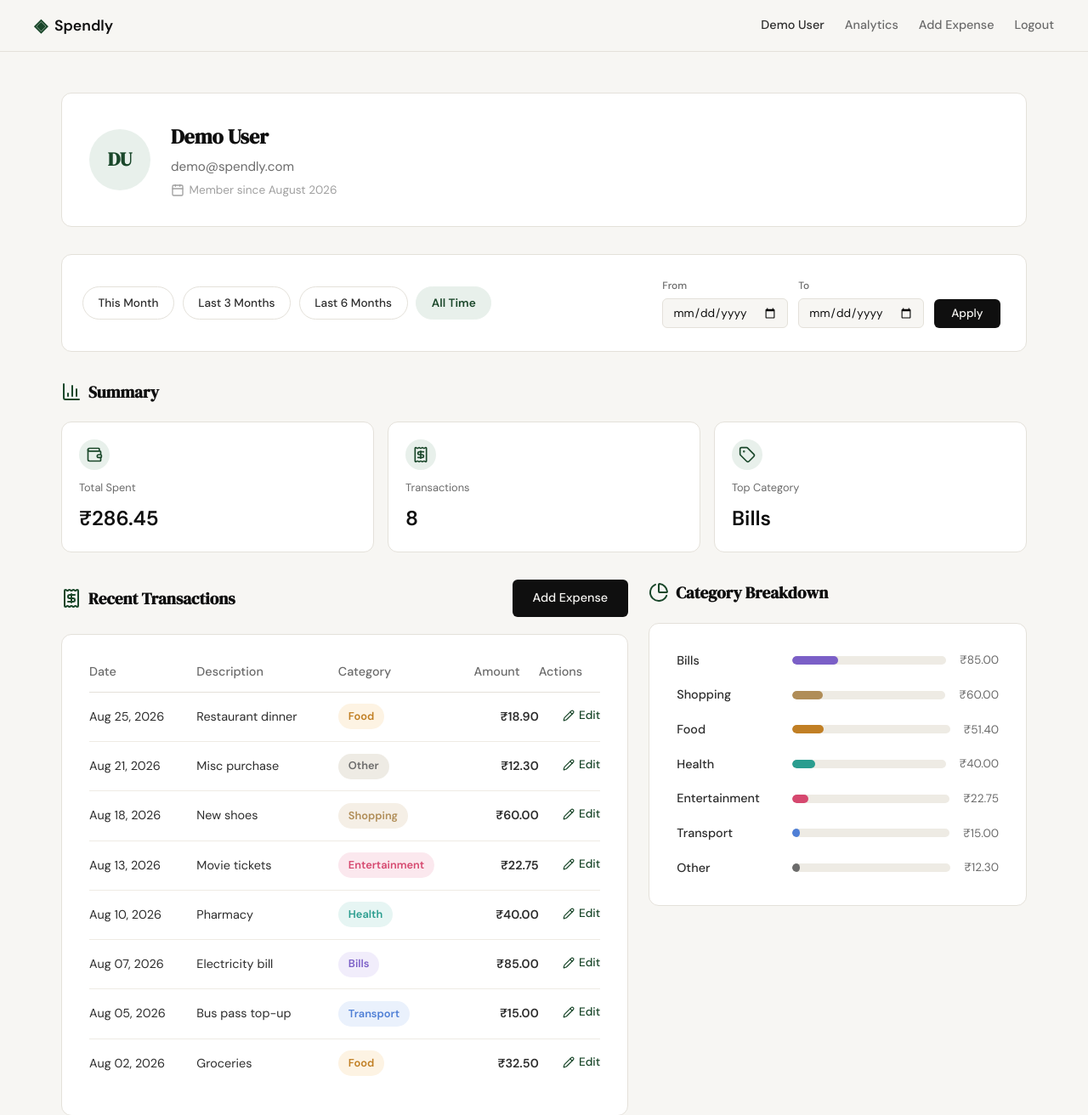
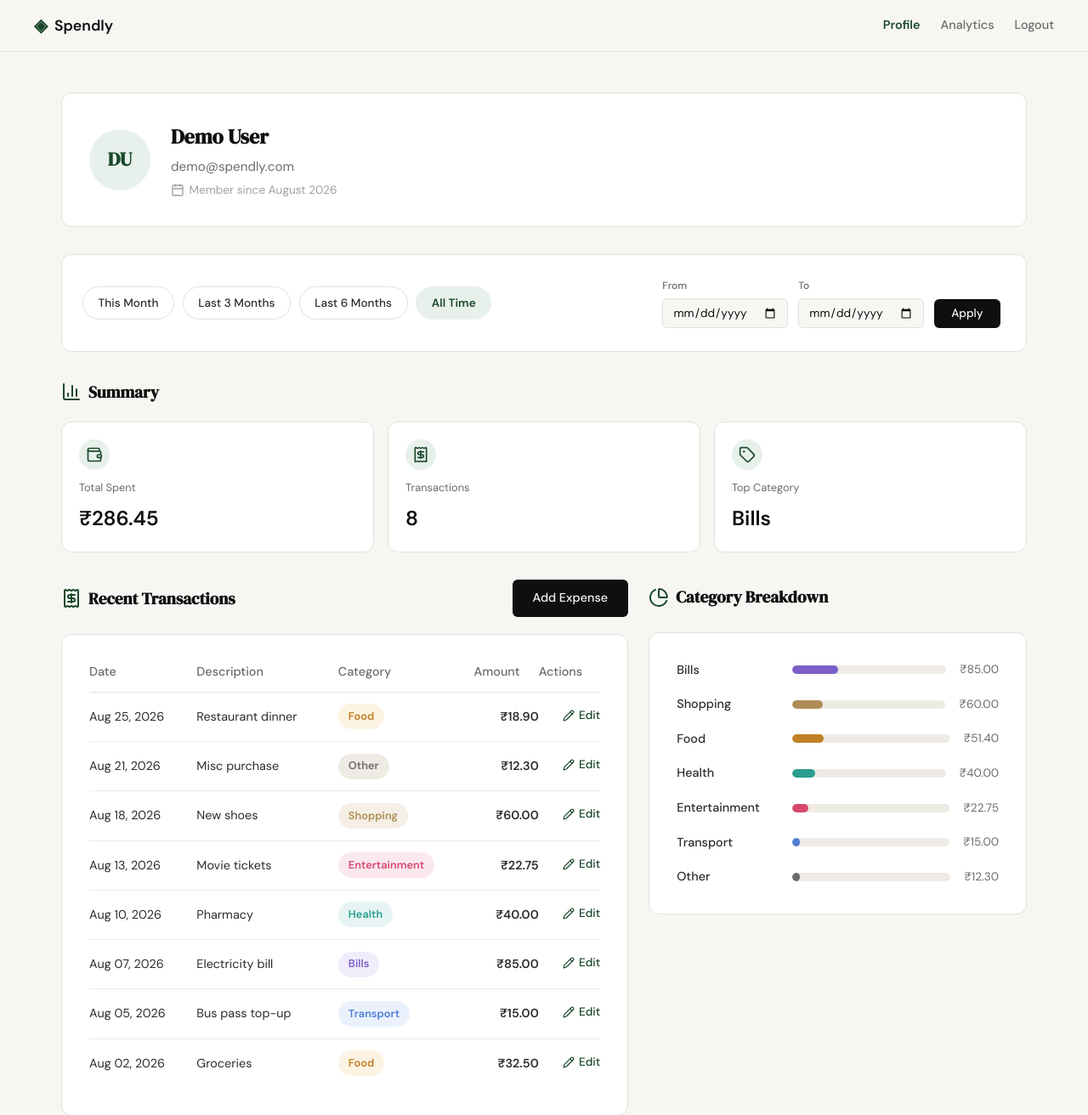
Before and after one commit to manishaj-code/Spendly-mj, a Flask app: page /profile in a window 1280 px wide. Shown: the top 1312 px of the page at 85% size. Run offline with Flask 3, Linux system fonts and the light colour scheme; a user stored in the database is signed in; data comes from the database, SQL or seed files in the repository.

Commit message:
fix: simplify navbar and align profile page panels

```diff
--- a/static/css/profile.css
+++ b/static/css/profile.css
@@ -123,6 +123,7 @@
     align-items: center;
     justify-content: space-between;
     gap: 1rem;
+    min-height: 2.6rem;
     margin-bottom: 1.25rem;
 }
 
--- a/static/css/style.css
+++ b/static/css/style.css
@@ -121,8 +121,6 @@ a { color: inherit; text-decoration: none; }
 .nav-links a:hover { color: var(--ink); }
 
 .nav-links a.nav-active { color: var(--accent); font-weight: 600; }
-
-.nav-username { color: var(--ink-soft); font-weight: 500; }
 
 .nav-cta {
     background: var(--ink) !important;
@@ -717,6 +715,5 @@ a { color: inherit; text-decoration: none; }
 
 @media (max-width: 600px) {
     .nav-links a:not(.nav-cta) { display: none; }
-    .nav-username { display: none; }
     .hero { padding: 3rem 1rem 2rem; }
 }
--- a/templates/base.html
+++ b/templates/base.html
@@ -20,11 +20,8 @@
             </a>
             <div class="nav-links">
                 {% if session.get('user_id') %}
-                {% if session.get('user_name') %}
-                <span class="nav-username">{{ session.get('user_name') }}</span>
-                {% endif %}
+                <a href="{{ url_for('profile') }}" class="{{ 'nav-active' if request.endpoint == 'profile' else '' }}">Profile</a>
                 <a href="{{ url_for('analytics') }}" class="{{ 'nav-active' if request.endpoint == 'analytics' else '' }}">Analytics</a>
-                <a href="{{ url_for('add_expense') }}" class="{{ 'nav-active' if request.endpoint == 'add_expense' else '' }}">Add Expense</a>
                 <a href="{{ url_for('logout') }}">Logout</a>
                 {% else %}
                 <a href="{{ url_for('login') }}">Sign in</a>
--- a/templates/profile.html
+++ b/templates/profile.html
@@ -104,7 +104,9 @@
         </div>
 
         <div class="profile-panel profile-panel-side">
-            <h2 class="profile-section-title"><i data-lucide="pie-chart"></i>Category Breakdown</h2>
+            <div class="profile-panel-header">
+                <h2 class="profile-section-title"><i data-lucide="pie-chart"></i>Category Breakdown</h2>
+            </div>
             <div class="profile-progress-card">
                 {% for cat in categories %}
                 <div class="profile-progress-row">
```
